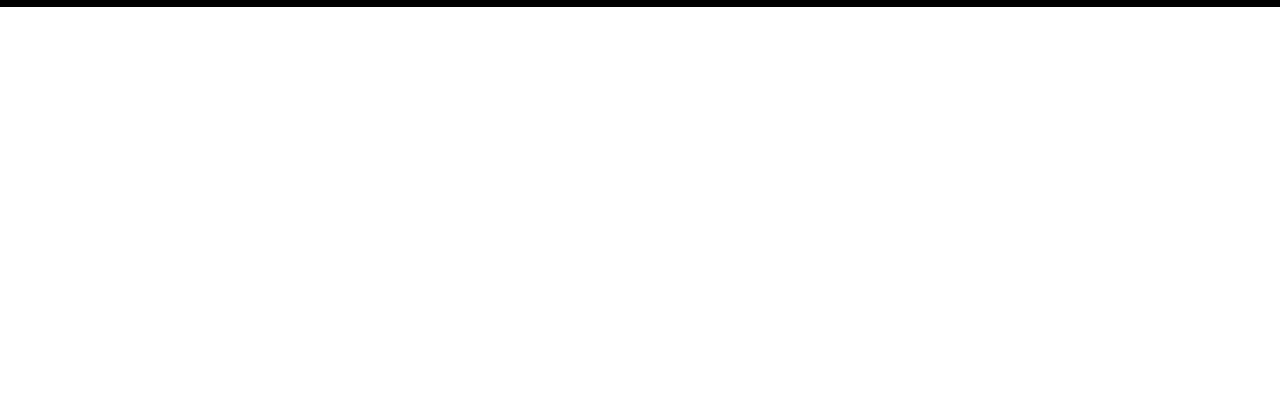
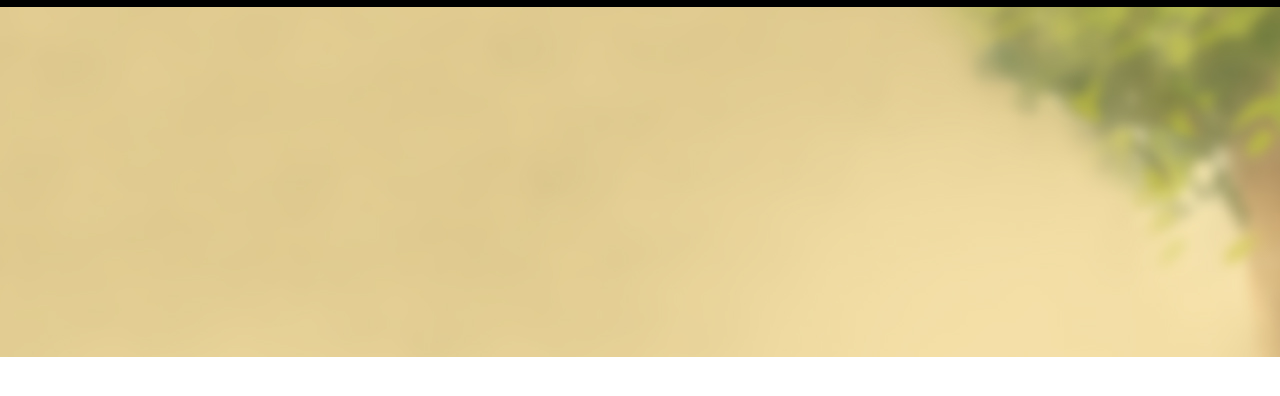
Before and after one commit to Geeogee/sass-painter, a website: page src/index.html in a window 1280 px wide. Shown: the part 90-486 px from the top of the page. Drawn offline with nearby package versions, Linux system fonts and the light colour scheme; files that its build step writes are made by us from their sources; files whose address does not match are found by name.

Commit message:
Jumbotron

```diff
--- /dev/null
+++ b/src/partials/_jumbotron.scss
@@ -0,0 +1,5 @@
+#jumbotron {
+
+    background-image: url("../img/bg-painter-home.jpg");
+    min-height: 350px;
+}
--- a/src/style.scss
+++ b/src/style.scss
@@ -12,4 +12,4 @@ body {
 
 @import "partials/variables";
 @import "partials/header";
-@import "partials/variables";
+@import "partials/jumbotron";
```
Also changed, not shown: dist/css/style.css, dist/index.html, src/index.html (line endings or trailing spaces).
